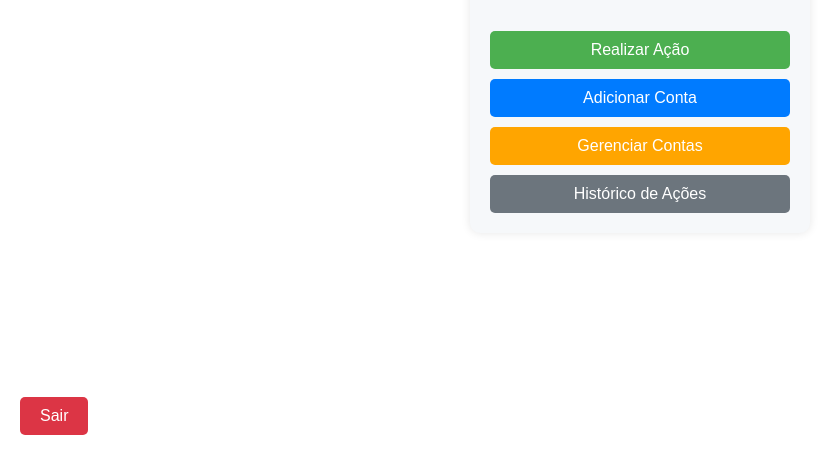
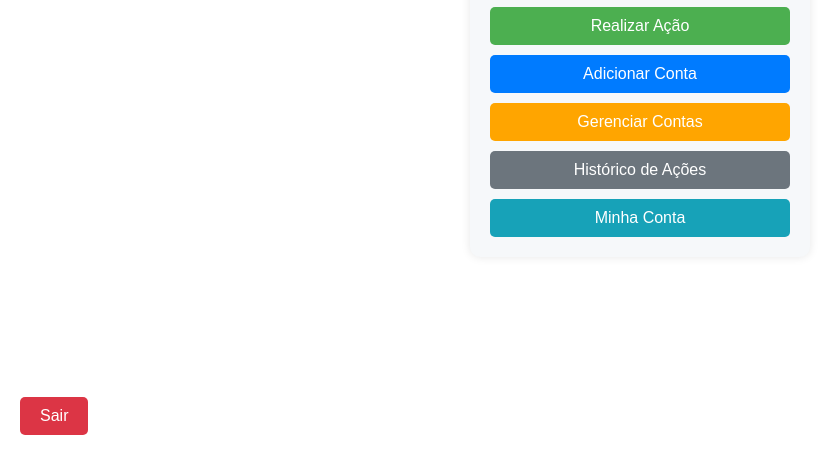
Before and after one commit to smmsociais/ganhesocial.com, a plain HTML site: page dashboard.html in a window 1280 px wide. Shown: the part 345-800 px from the top of the page, without its empty margins (0-833 px from the left). Drawn offline with Linux system fonts and the light colour scheme; sample sign-in values are in the browser's storage.

Commit message:
Update dashboard.html

```diff
--- a/dashboard.html
+++ b/dashboard.html
@@ -69,6 +69,9 @@
         .history-button { background-color: #6c757d; }
         .history-button:hover { background-color: #5a6268; }
 
+        .account-button { background-color: #17a2b8; }
+        .account-button:hover { background-color: #138496; }
+
         .logout-button {
             position: fixed;
             left: 20px;
@@ -107,22 +110,20 @@
         <button class="button add-button" onclick="goToAddAccount()">Adicionar Conta</button>
         <button class="button manage-button" onclick="goToManageAccounts()">Gerenciar Contas</button>
         <button class="button history-button" onclick="goToHistory()">Histórico de Ações</button>
+        <button class="button account-button" onclick="goToAccount()">Minha Conta</button>
     </div>
 
     <button class="logout-button" onclick="logout()">Sair</button>
 
     <script>
-        // Verificar se o usuário está autenticado
         document.addEventListener("DOMContentLoaded", function () {
             const token = localStorage.getItem("authToken");
 
             if (!token) {
-                // Se não houver token, redireciona para a página de login
                 window.location.href = "login";
             }
         });
 
-        // Carregar o saldo disponível ao abrir a página
         function carregarSaldo() {
             const saldo = parseFloat(localStorage.getItem("saldoDisponivel")) || 0;
             document.getElementById("saldoDisponivel").textContent = `R$ ${saldo.toFixed(3)}`;
@@ -144,12 +145,15 @@
             window.location.href = "historico_acoes";
         }
 
+        function goToAccount() {
+            window.location.href = "settings";
+        }
+
         function logout() {
             localStorage.removeItem("authToken");
             window.location.href = "https://ganhesocial.com";
         }
 
-        // Carregar o saldo ao carregar a página
         window.onload = carregarSaldo;
     </script>
 </body>
```
